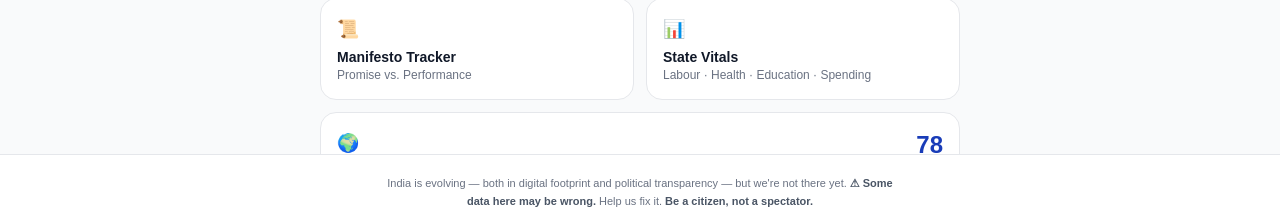
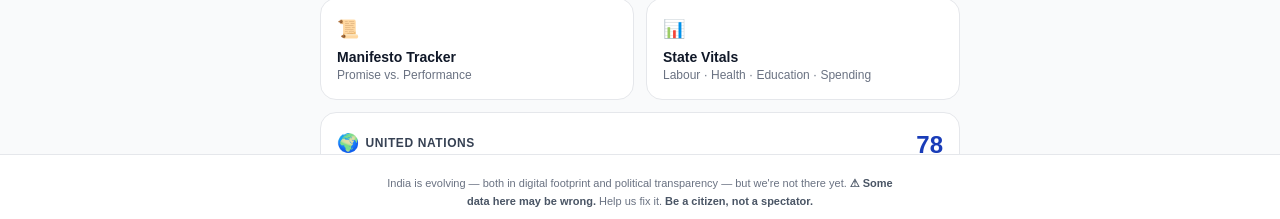
Before and after one commit to jaggannadhan/ArasiyalAayvu, a Next.js app in the folder web/: page / in a window 1280 px wide. Shown: the part 541-760 px from the top of the page. Built offline with nearby package versions, Linux system fonts and the light colour scheme; no server answers.

Commit message:
add united nations header to main page SDG card

```diff
--- a/web/src/app/globals.css
+++ b/web/src/app/globals.css
@@ -25,20 +25,38 @@ body {
   font-family: Arial, Helvetica, sans-serif;
 }
 
-/* Interactive elements shouldn't behave like selectable text. Drag-selecting
-   over a card/nav link shouldn't highlight its label — the card is a button,
-   not a paragraph. Form fields and their internals are explicitly opted back
-   in so users can still edit/select input contents. */
+/* Interactive elements and UI chrome shouldn't behave like selectable text.
+   Anchors, buttons, nav regions, header/footer bands, and section headings
+   are all navigation scaffolding — drag-selecting them feels wrong. Real
+   content (promise text, MLA bios, etc.) lives in <p>/<span>/<li> and stays
+   selectable by default so users can still quote/copy it. */
 a,
+a *,
 button,
+button *,
 [role="button"],
+[role="button"] *,
 summary,
-label {
+label,
+header,
+header *,
+footer,
+footer *,
+nav,
+nav *,
+h1,
+h2,
+h3,
+h4,
+h5,
+h6 {
   -webkit-user-select: none;
   user-select: none;
   -webkit-tap-highlight-color: transparent;
 }
 
+/* Form fields and editable regions are always selectable — this has to come
+   after the chrome rules so nested <input>s inside <label> aren't frozen. */
 input,
 textarea,
 select,
--- a/web/src/app/page.tsx
+++ b/web/src/app/page.tsx
@@ -134,7 +134,12 @@ export default function Home() {
           >
             <div className="flex items-start justify-between gap-2">
               <div>
-                <p className="text-lg mb-1">🌍</p>
+                <div className="flex items-center gap-1.5 mb-1">
+                  <span className="text-lg">🌍</span>
+                  <span className="text-xs font-black uppercase tracking-wider text-gray-700">
+                    {isTA ? "ஐக்கிய நாடுகள் சபை" : "United Nations"}
+                  </span>
+                </div>
                 <p className="text-sm font-bold text-gray-900">
                   {isTA ? "நிலையான வளர்ச்சி இலக்குகள் (SDG)" : "Sustainable Development Goals"}
                 </p>
--- a/web/src/components/feedback/FeedbackFooter.tsx
+++ b/web/src/components/feedback/FeedbackFooter.tsx
@@ -16,7 +16,7 @@ export function FeedbackFooter() {
 
   return (
     <>
-      <footer className="border-t border-gray-200 bg-white/70 backdrop-blur-sm py-4 sm:py-5 px-4 max-w-full overflow-hidden">
+      <footer className="border-t border-gray-200 bg-white/70 backdrop-blur-sm py-4 sm:py-5 px-4 max-w-full overflow-hidden select-none">
         <div className="max-w-2xl w-full mx-auto flex flex-col items-center gap-3 text-xs">
           {/* Civic disclaimer — one language at a time, driven by the header toggle. */}
           {isTA ? (
```
